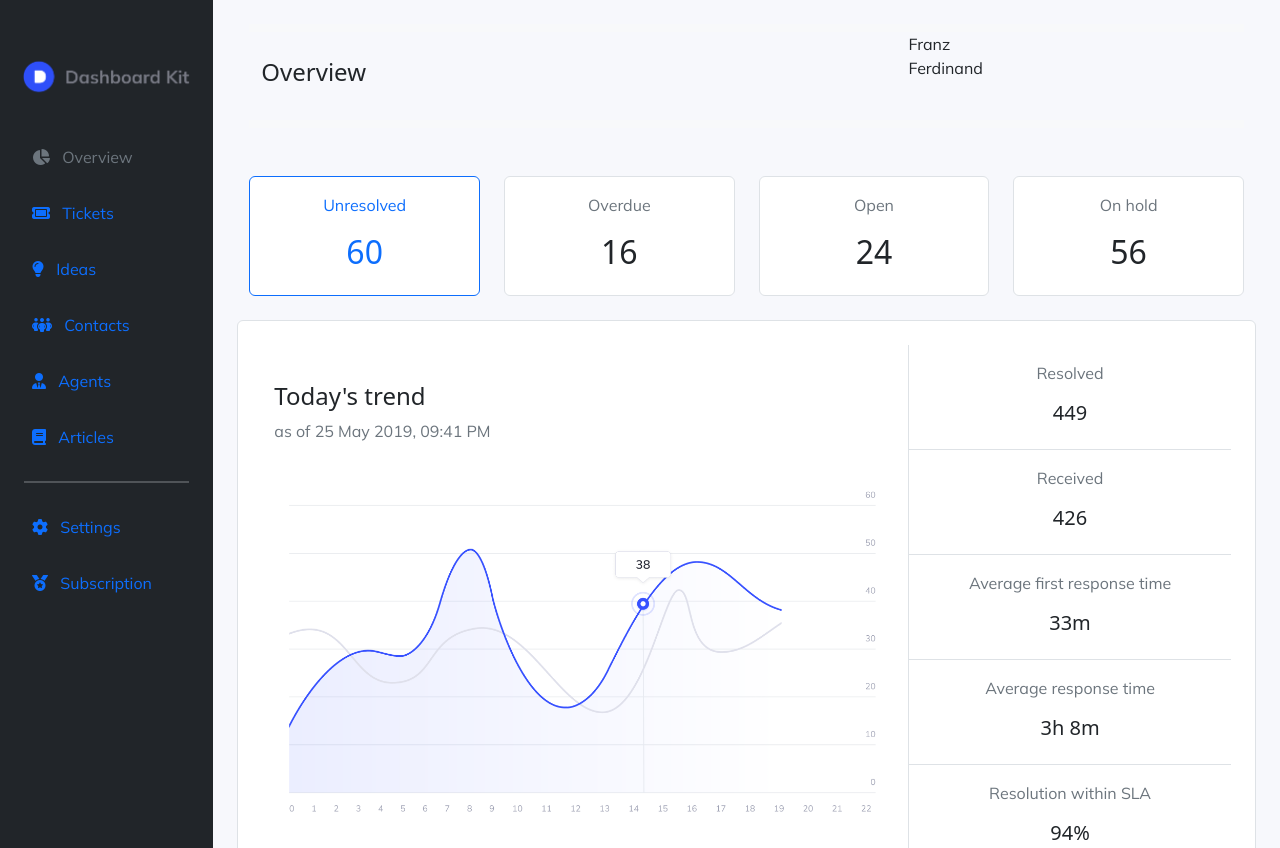
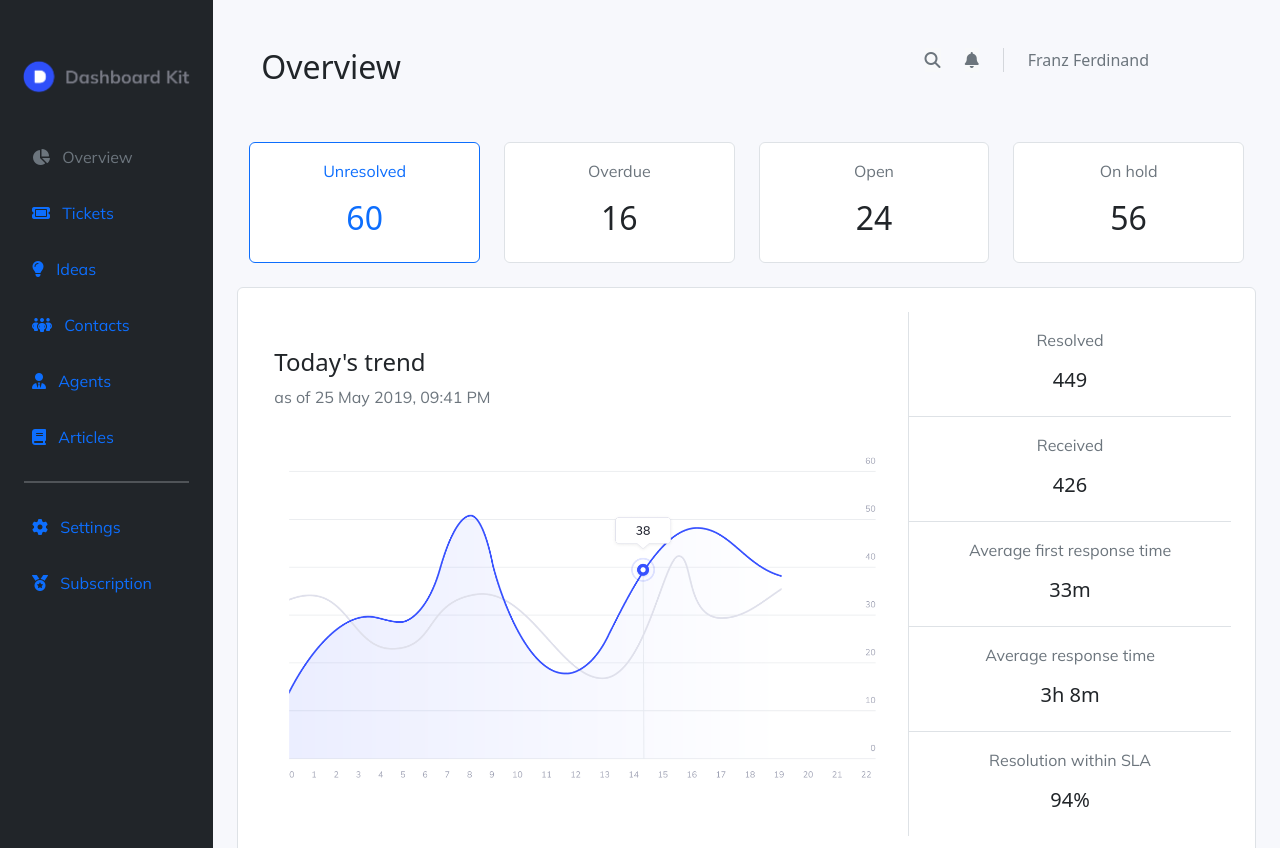
Before and after one commit to tanniaipsum/Boostrap-Assignment, a website: page public/index.html in a window 1280 px wide. Shown: the top 848 px of the page. Drawn offline with nearby package versions, Linux system fonts and the light colour scheme.

Commit message:
v2.2
Responsive and top menu

```diff
--- a/public/index.html
+++ b/public/index.html
@@ -26,10 +26,11 @@
 
 <body>
   <div class="container-fluid">
+
     <div class="row">
 
       <!-- SIDEBAR -->
-      <aside class="col-md-3 col-xl-2 p-0 bg-dark flex-shrink-1">
+      <aside class="col-md-3 col-xl-2 p-0 bg-dark flex-shrink-1 hidden-mobile">
 
         <nav class="navbar navbar-expand-md flex-md-column flex-row align-items-center py-2 sticky-top">
           <div class="header-box px-2 pt-3 pb-4" id="sidebar">
@@ -62,28 +63,39 @@
         <div class="container-fluid">
 
           <!-- Nav -->
-          <nav class="navbar navbar-expand-lg bg-light">
-            <div class="container-fluid">
+          <header class="container">
+            <div class="row pt-4">
+              <h2 class="col-8 col-lg-8">
+                Overview
+              </h2>
 
-                <div class="col-lg-8">
-                  <h4> Overview </h4>
-                </div>
-
-                <div class="col-lg-4">
-                  <div class="row align-items-center">
-                    <div class="col-lg-4">
-                      <p text-end> Franz Ferdinand</p>
-                      <img src="" alt="">
+              <section class="col-lg-3 col-4 hidden-profile">
+                <div class="row text-muted">
+                  <div class="hstack gap-4">
+                    <div class="bg-light ms-auto">
+                      <div class="col-4">
+                        <i class="fa-solid fa-magnifying-glass"></i>
+                      </div>
                     </div>
+                    <div class="bg-light ms-auto">
+                      <div class="col-4">
+                        <i class="fa-solid fa-bell"></i>
+                      </div>
+                    </div>
+                    <div class="vr"></div>
+                    <div class="text-start">Franz Ferdinand</div>
                   </div>
                 </div>
+              </section>
+
+
 
             </div>
-          </nav>
+
+          </header>
 
 
-          <!-- ROW 2 CARDS -->
-
+          <!-- ROW 2 CARDS trial error -->
           <!-- <div class="row">
             <div class="col-sm-3 px-3 py-3 border border-primary rounded" id="unresolved-60">
               <p>Unresolved</p>
@@ -160,7 +172,7 @@
             </div>
 
             <!-- STATS -->
-            <div class="col-lg-4 col-sm- 4 text-center border-start ">
+            <div class="col-lg-4 col-sm- 4 text-center border-start">
               <div class="row p-3 border-bottom">
                 <p class="text-secondary">Resolved</p>
                 <h5>449</h5>
@@ -190,7 +202,9 @@
           <!-- ROW 4 -->
 
           <!-- TICKETS  -->
-          <div class="row gy-4">
+          <div class="row gy-4 gx-4">
+            <!-- I am not sure why the gutter did not work in here. I have put gx-4 on the parents but it did not work. -->
+            <!-- The gx not working but the gy does -->
             <div class="col-md-6 bg-white border rounded p-4">
               <div class="row">
 
@@ -274,7 +288,7 @@
 
                   <tr>
                     <td class="align-items-center">
-                        <input class="form-check-input" type="rcheckbox" value=""> Update ticket report
+                        <input class="form-check-input" type="checkbox" value=""> Update ticket report
                     </td>
                     <td class="text-end"><span class="badge text-bg-light p-2 text-uppercase text-secondary ">Default</span></td>
                   </tr>
--- a/public/style.css
+++ b/public/style.css
@@ -15,3 +15,20 @@ td {
   font-family: 'Mulish', sans-serif;
   font-weight: 300;
 }
+
+@media only screen and (max-width: 720px) {
+  .hidden-mobile {
+    display: none;
+  }
+
+  .hidden-profile {
+    display: none;
+  }
+
+  /* .border-start {
+    display: none;
+  } */
+
+  /* If I acticate the border start class, it gets rid the whole thing on mobile. How do we modify this or to turn off border-start on xs layout? */
+  /* I have tried adding other customised class but it did not work */
+}
```
